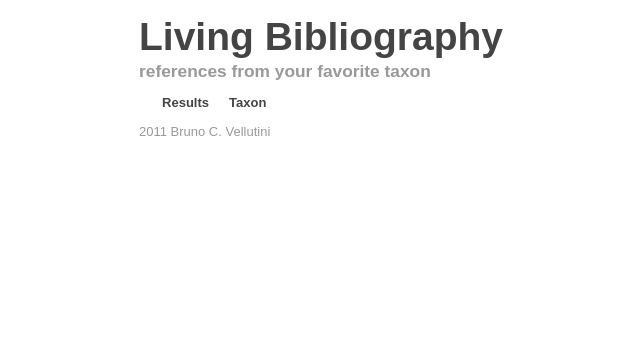
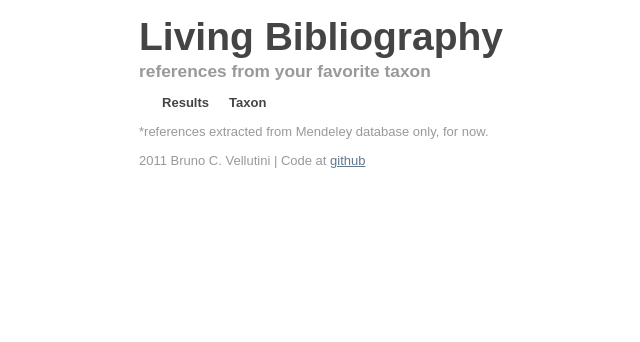
Before and after one commit to bruvellu/livingbib, a Django app: template alive/templates/home.html in a window 1280 px wide. Shown: the top 342 px of the page, without its empty margins (21-661 px from the left). Run offline with Django 3.2, Linux system fonts and the light colour scheme; the template is opened without the code that fills it, so the values that code supplies are empty; some libraries are stand-ins or nearby versions.

Commit message:
Adds links to github, footnote and some reademe editing

```diff
--- a/README.markdown
+++ b/README.markdown
@@ -15,7 +15,9 @@ Here is a quicklist with some features:
 - Proper taxonomic tree pulled from ITIS.
 - Search with smooth taxon name autocomplete.
 - Show number of results, top authors and top journals for each taxon.
-- Display graph with number of publications per year for taxon.
+- Display graph with number of publications per year for taxon (similar to
+  [this](http://organismnames.com/metrics.htm?page=graphs)).
+- Standardize taxon information via uBio tools?
 - Create links from identifiers.
 - Provide links to external taxonomic/biological databases (eol, wikispecies, etc).
 - Pull and display image and taxon description (from wikispecies/eol?).
--- a/alive/static/css/style.css
+++ b/alive/static/css/style.css
@@ -178,6 +178,7 @@ div.paperlist {
 }
 
 div.citation { padding:1em 0; }
+div.taxa { margin:0 0 1em 0; }
 
 .align-right { text-align:right; }
 .align-left { text-align:left; }
--- a/alive/templates/base.html
+++ b/alive/templates/base.html
@@ -44,9 +44,12 @@
     <div id="main" role="main">
         {% block content %}{% endblock %}
         {% block sidebar %}{% endblock %}
+        <p class="quiet">
+            *references extracted from Mendeley database only, for now.
+        </p>
     </div>
     <footer class="quiet">
-        {% now "Y" %} Bruno C. Vellutini
+    {% now "Y" %} Bruno C. Vellutini | Code at <a href="http://github.com/nelas/livingbib">github</a>
     </footer>
   </div> <!--! end of #container -->
 
--- a/alive/templates/home.html
+++ b/alive/templates/home.html
@@ -1,6 +1,8 @@
 {% extends 'base.html' %}
 
 {% block content %}
+
+<div class="taxa">
 
     <div class="grid_1 align-right"><strong>Results</strong></div>
     <div class="grid_11"><strong>Taxon</strong></div>
@@ -12,6 +14,8 @@
     <div class="clear"></div>
     {% endfor %}
 
+</div>
+
 {% endblock %}
 
 {% block sidebar %}
```
Lines whose indentation alone changed are shown as unchanged.
